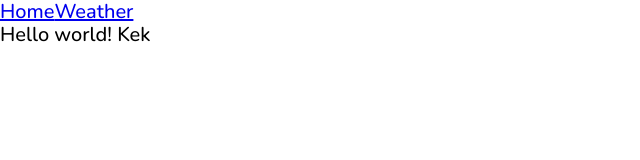
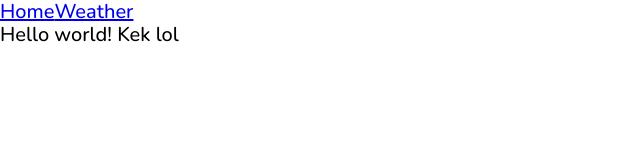
Before and after one commit to OneStepCloser/tinkoff-solution-cup-2023-2, a React (Create React App) app: page / in a window 1280 px wide. Shown: the top 160 px of the page, without its empty margins (0-640 px from the left). Built offline with nearby package versions, Linux system fonts and the light colour scheme.

Commit message:
Dummy commit

```diff
--- a/src/pages/main/main.tsx
+++ b/src/pages/main/main.tsx
@@ -2,6 +2,6 @@ import React, { FC } from 'react';
 
 export const MainPage: FC = (props) => {
     return (
-        <div>Hello world! Kek</div>
+        <div>Hello world! Kek lol</div>
     );
 };
```
